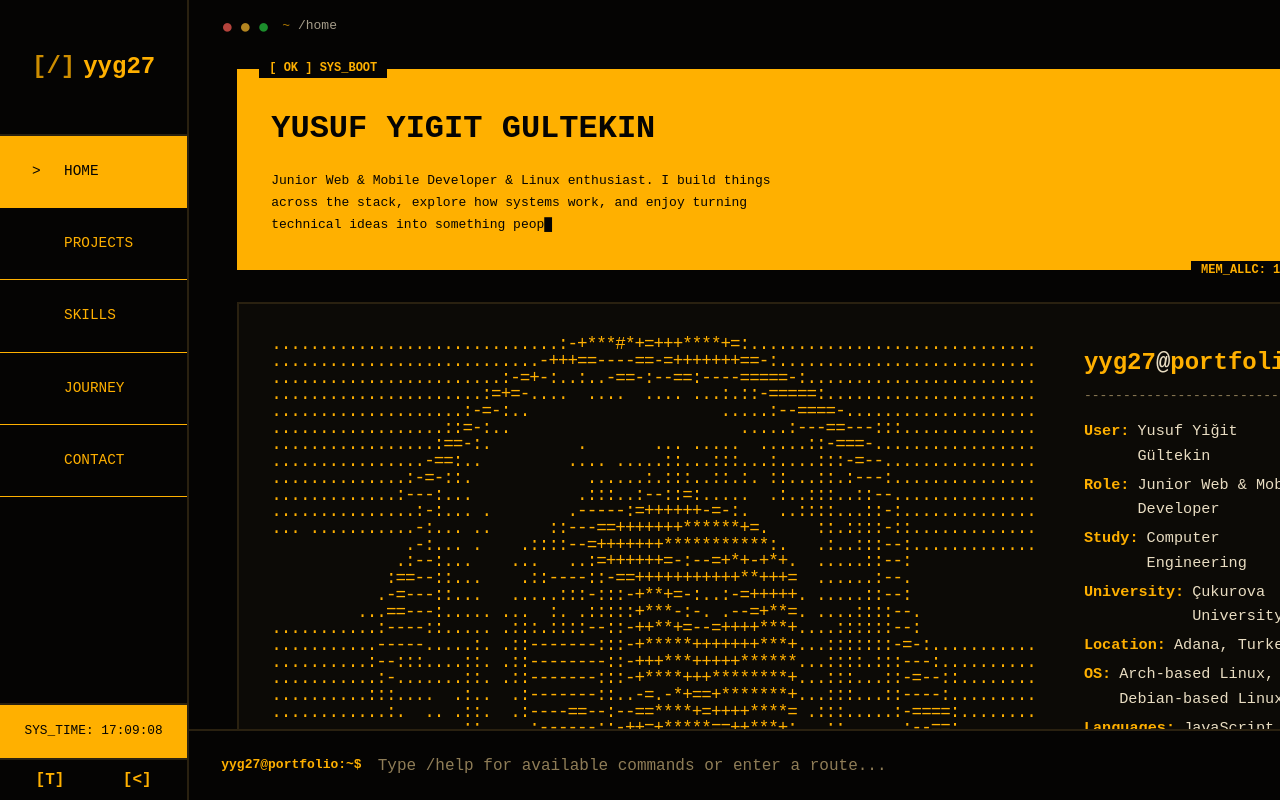
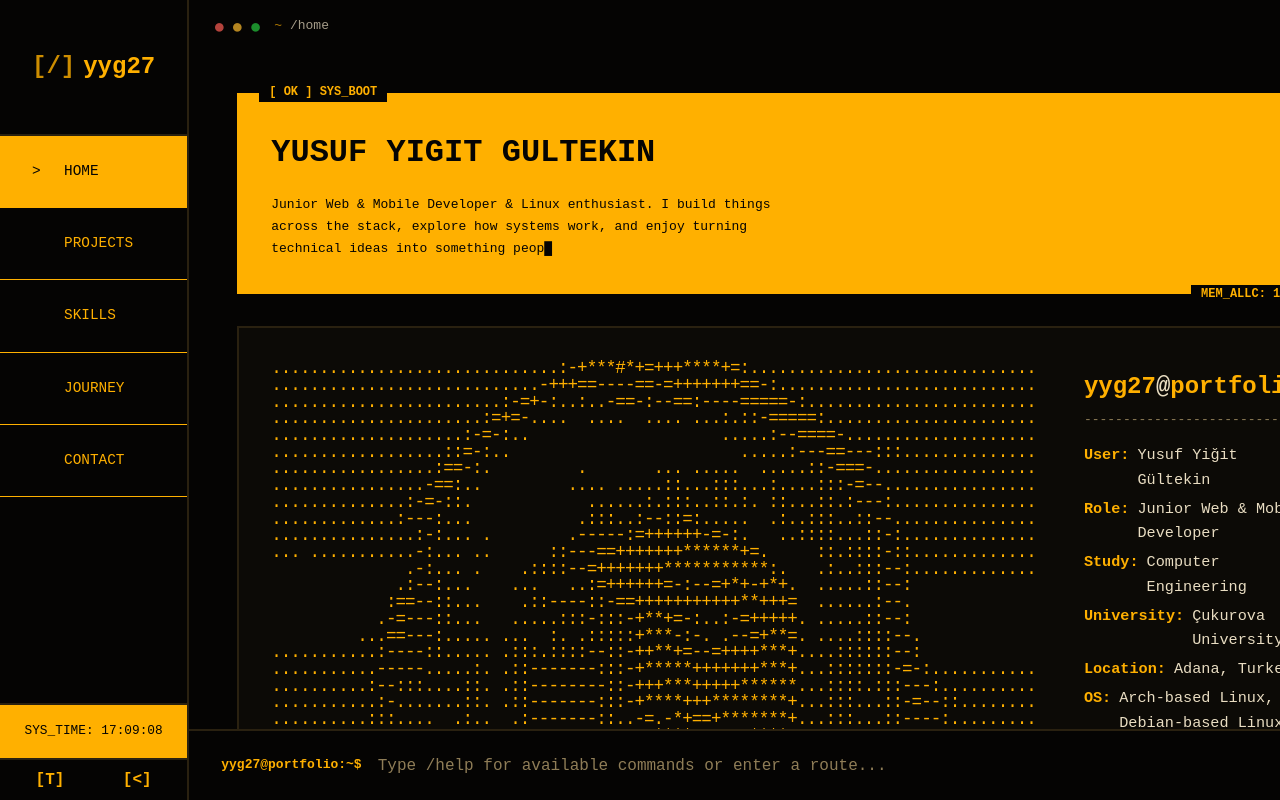
Before and after one commit to yyg27/tui-portfolio, a React (Vite) app: page / in a window 1280 px wide. Built offline with nearby package versions, Linux system fonts and the light colour scheme.

Commit message:
fix: resolve header window controls overlap on home page

```diff
--- a/src/App.tsx
+++ b/src/App.tsx
@@ -70,8 +70,8 @@ function App() {
       <div className={`contentWrapper ${!showSidebar ? "noSidebar" : ""}`}>
         <main className="main">
           <div style={{
-              marginBottom: currentPage === 'home' ? '0' : '1.5rem',
-              marginLeft: '1rem',
+              marginBottom: '1.5rem',
+              marginLeft: '0.5rem',
               color: 'var(--text)',
               fontFamily: 'monospace',
               opacity: 0.7,
```
